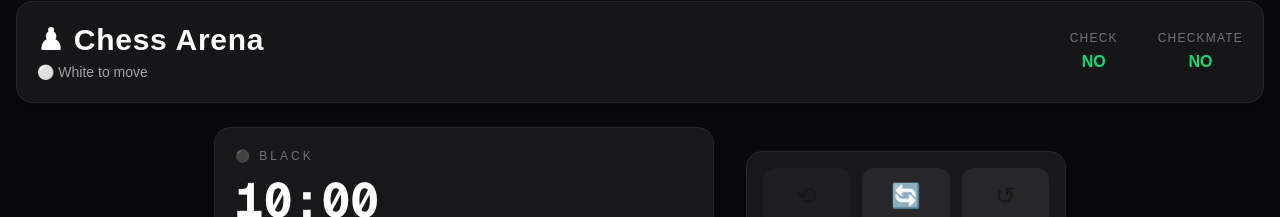
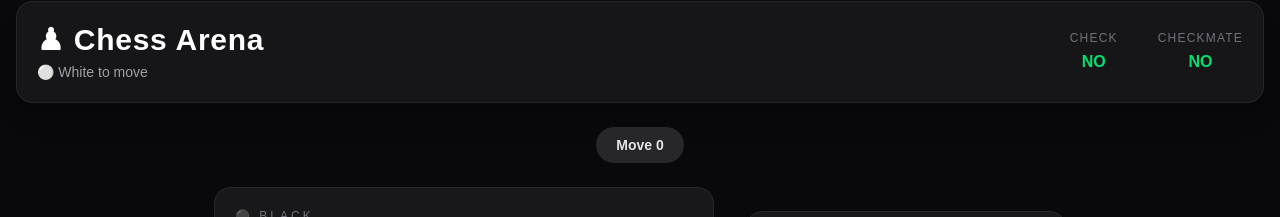
Before and after one commit to Arvin-purohit/chess-play, a Next.js app: page /game in a window 1280 px wide. Shown: the part 129-346 px from the top of the page. Built offline with nearby package versions, Linux system fonts and the light colour scheme.

Commit message:
Made a move counter

```diff
--- a/app/game/page.tsx
+++ b/app/game/page.tsx
@@ -92,6 +92,7 @@ const [showNewGameDialog, setShowNewGameDialog] =
     setIsClockRunning,
   });
   const moveHistory = useMemo(() => game.history(), [game]);
+  const moveNumber = Math.ceil(moveHistory.length / 2);
 
 const verboseHistory = useMemo(
   () => game.history({ verbose: true }),
@@ -351,6 +352,11 @@ function makeMove(
         isCheckmate={game.isCheckmate()}
         gameResult={gameResult}
       />
+      <div className="mt-4 mb-6 flex justify-center">
+  <div className="rounded-full bg-zinc-800 px-5 py-2 text-sm font-semibold text-zinc-200">
+    Move {moveNumber}
+  </div>
+</div>
 
       <div className="flex items-start justify-center gap-8">
 
```
